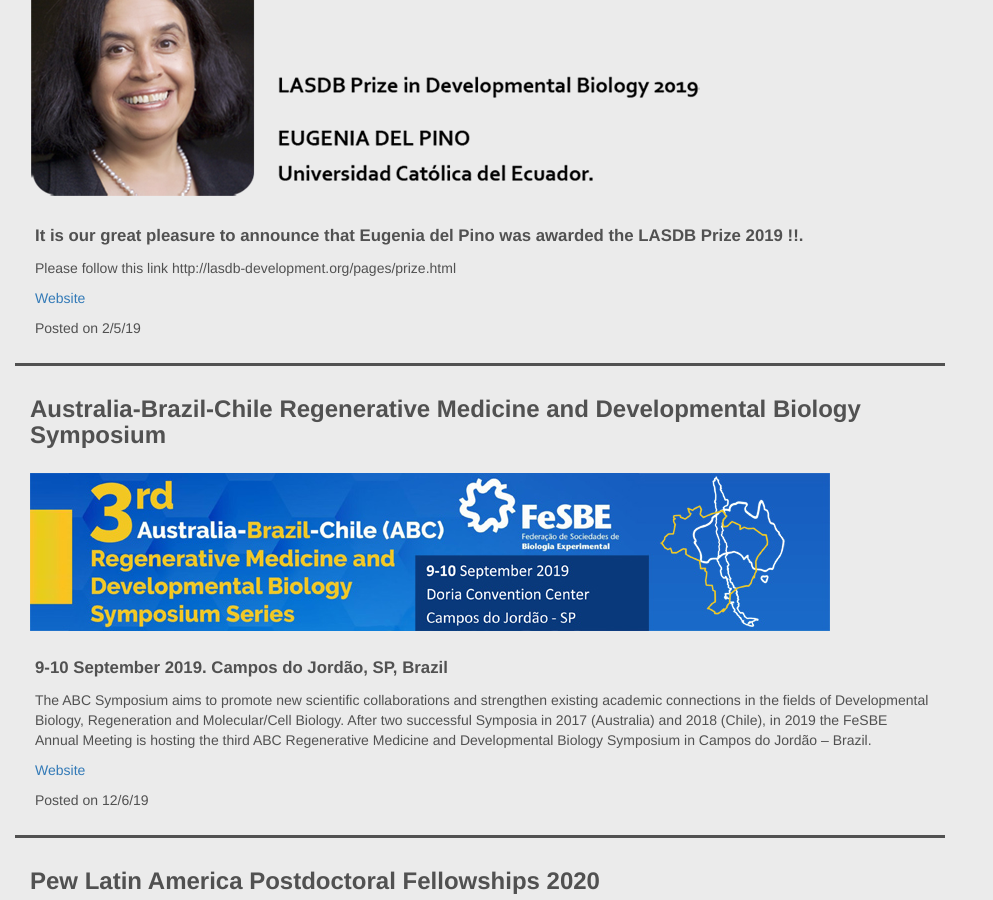
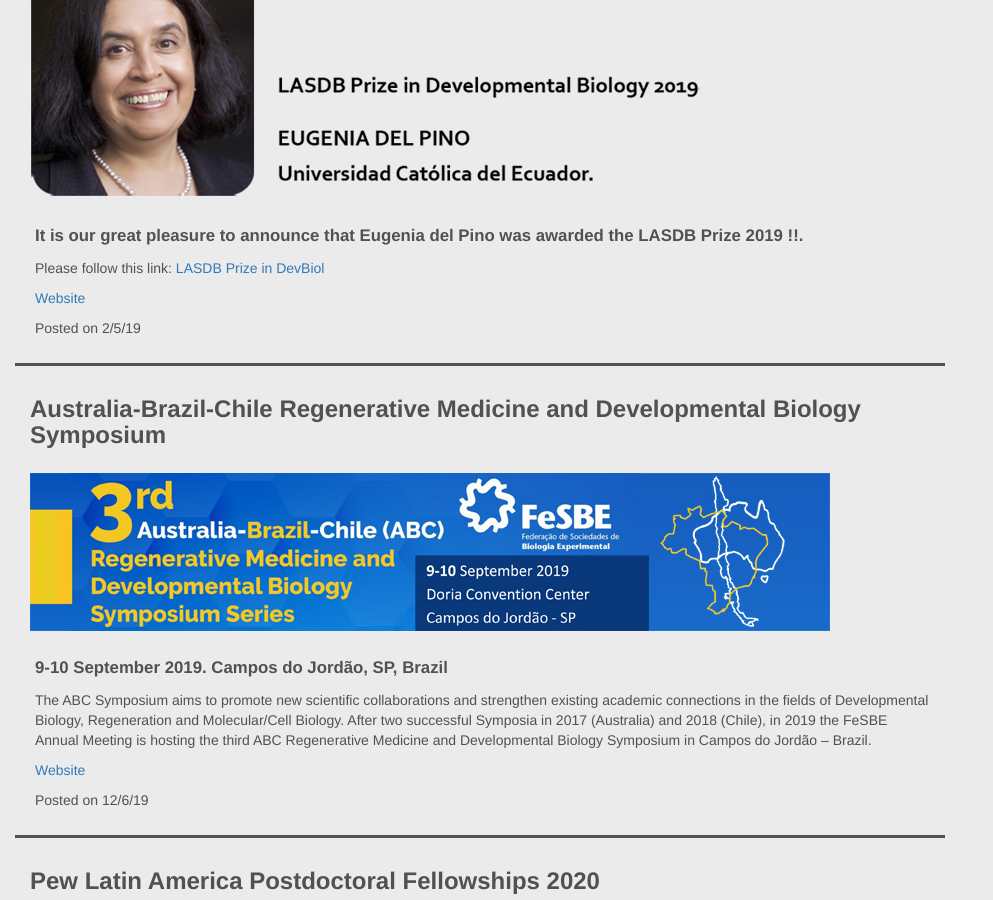
Before and after one commit to lasdb/lasdb.github.io, a Jekyll site: the page built from _posts/2000-01-01-news.markdown, in a window 1280 px wide and 900 px high, scrolled down 1599 px. Shown: the whole window, without its empty margins (0-993 px from the left). Built offline with Jekyll 4.4.1, drawn with Linux system fonts in a browser that asks for light colours; nearby versions of some CDN libraries.

Commit message:
Update 2000-01-01-news.markdown

```diff
--- a/_posts/2000-01-01-news.markdown
+++ b/_posts/2000-01-01-news.markdown
@@ -26,7 +26,8 @@
   - title: 'LASDB Prize in Developmental Biology 2019'
     date: '2/5/19'
     subtitle: 'It is our great pleasure to announce that Eugenia del Pino was awarded the LASDB Prize 2019 !!.'
-    body: 'Please follow this link http://lasdb-development.org/pages/prize.html'
+    body: 'Please follow this link:
+    <a href="http://lasdb-development.org/pages/prize.html">LASDB Prize in DevBiol</a>'
     imageSm: 'img/news/delPino-prize-sm.png'
     imageBg: '../img/news/delPino-prize-bg.png'
     URL: 'http://lasdb-development.org/pages/prize.html'
```
